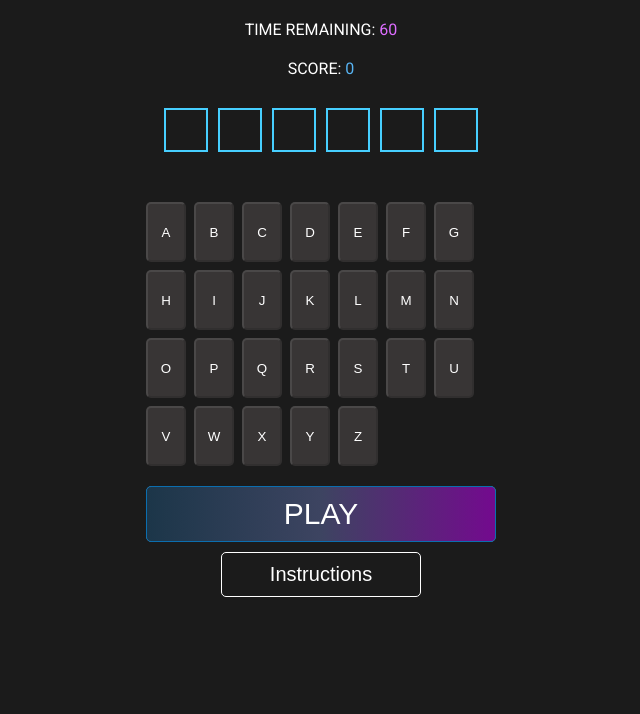
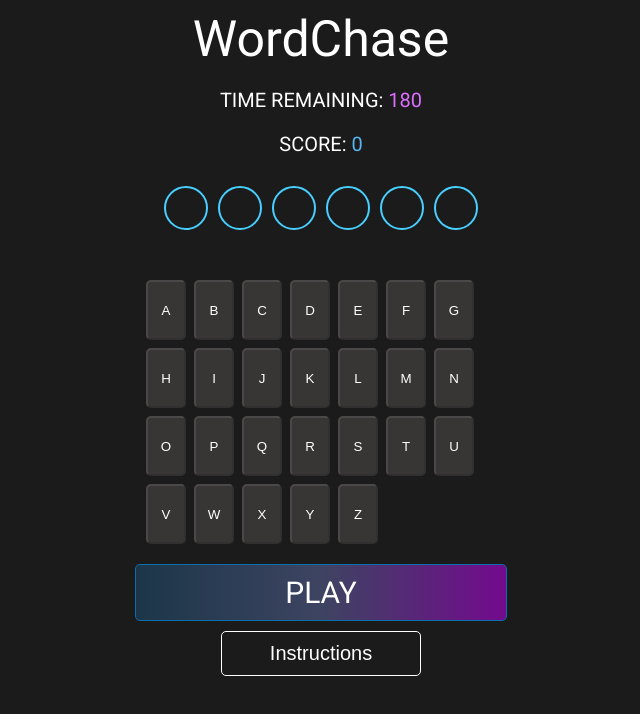
Before and after one commit to Sam-Haider/WordChase, a React (Create React App) app: page / in a window 1280 px wide. Shown: the top 714 px of the page, without its empty margins (319-959 px from the left). Built offline with nearby package versions, Linux system fonts and the light colour scheme.

Commit message:
Fix so that hitting play resets the game

```diff
--- a/src/components/home/home.js
+++ b/src/components/home/home.js
@@ -2,6 +2,12 @@ import React, { useEffect, useState } from "react";
 import styled from "styled-components";
 import { words } from "../../wordList";
 import { Keyboard } from "../keyboard/keyboard";
+
+const Title = styled.div`
+  margin-top: 10px;
+  font-size: 50px;
+  color: white;
+`;
 
 const ToggleInstructions = styled.button`
   background: none;
@@ -22,6 +28,23 @@ const Instructions = styled.div`
   margin-top: 10px;
   border-radius: 5px;
   max-width: 310px;
+`;
+
+const PlayButton = styled.div`
+  border: 1px solid rgb(11, 110, 175);
+  font-size: 30px;
+  color: white;
+  width: 350px;
+  margin-top: 20px;
+  border-radius: 5px;
+  padding: 10px;
+  background-image: linear-gradient(to right, #1c3649, #3d4461, #730a8e);
+  text-align: center;
+`;
+
+const Tile = styled.div`
+  ${({ isCorrectWord }) =>
+    isCorrectWord && `background-color: #83f79f; color: black`}
 `;
 
 const Timer = styled.span`
@@ -80,13 +103,17 @@ export const Home = () => {
     setScore(0);
   };
 
+  const [isCorrectWord, setIsCorrectWOrd] = useState(false);
+
   useEffect(() => {
     if (letters.length === 6 && letters[5] !== "") {
+      setIsCorrectWOrd(true);
       setTimeout(() => {
         setScore((prevScore) => prevScore + 1);
         const { newLetter } = updateWord([], gameWords);
         setLetters(newLetter);
-      }, 1000);
+        setIsCorrectWOrd(false);
+      }, 2000);
     }
   }, [letters]);
 
@@ -97,20 +124,25 @@ export const Home = () => {
     }
   }, [gameOver]);
 
-  const [time, setTime] = useState(60);
+  const [time, setTime] = useState(180);
 
   useEffect(() => {
+    let timerId;
     if (!gameOver) {
       time > 0 &&
-        setTimeout(() => {
+        (timerId = setTimeout(() => {
           setTime(time - 1);
-        }, 1000);
+        }, 1000));
     }
 
     if (time === 0) {
       setGameOver(true);
       setMessage("GAME OVER!!!");
     }
+
+    return () => {
+      clearTimeout(timerId);
+    };
   }, [gameOver, time]);
 
   const [showInstructions, setShowInstructions] = useState(false);
@@ -120,6 +152,7 @@ export const Home = () => {
 
   return (
     <div className="game-container">
+      <Title>WordChase</Title>
       <div className="time-label">
         TIME REMAINING: <Timer className="time">{time}</Timer>
       </div>
@@ -127,18 +160,34 @@ export const Home = () => {
         SCORE: <span className="score">{score}</span>
       </div>
       <div className="tile-container">
-        <div className="tile">{letters[0]}</div>
-        <div className="tile">{letters[1]}</div>
-        <div className="tile">{letters[2]}</div>
-        <div className="tile">{letters[3]}</div>
-        <div className="tile">{letters[4]}</div>
-        <div className="tile">{letters[5]}</div>
+        <Tile isCorrectWord={isCorrectWord} className="tile">
+          {letters[0]}
+        </Tile>
+        <Tile isCorrectWord={isCorrectWord} className="tile">
+          {letters[1]}
+        </Tile>
+        <Tile isCorrectWord={isCorrectWord} className="tile">
+          {letters[2]}
+        </Tile>
+        <Tile isCorrectWord={isCorrectWord} className="tile">
+          {letters[3]}
+        </Tile>
+        <Tile isCorrectWord={isCorrectWord} className="tile">
+          {letters[4]}
+        </Tile>
+        <Tile isCorrectWord={isCorrectWord} className="tile">
+          {letters[5]}
+        </Tile>
       </div>
       <div className="message">{message}</div>
       <Keyboard gameOver={gameOver} handleClick={handleClick} />
-      <button disabled={!gameOver} className="play-btn" onClick={handlePlay}>
+      <PlayButton
+        disabled={!gameOver}
+        className="play-btn"
+        onClick={handlePlay}
+      >
         PLAY
-      </button>
+      </PlayButton>
       <ToggleInstructions onClick={toggleInstructions}>
         {showInstructions ? "Hide" : ""} Instructions
       </ToggleInstructions>
--- a/src/index.css
+++ b/src/index.css
@@ -29,6 +29,7 @@ body {
   display: flex;
   justify-content: center;
   align-items: center;
+  border-radius: 50%;
 }
 
 .keyboard-container {
@@ -53,23 +54,15 @@ body {
   color: white;
   border-radius: 5px;
 }
-.play-btn {
-  border: 1px solid rgb(11, 110, 175);
-  font-size: 30px;
-  color: white;
-  width: 350px;
-  margin-top: 20px;
-  border-radius: 5px;
-  padding: 10px;
-  background-image: linear-gradient(to right, #1c3649, #3d4461, #730a8e);
-}
 
 .time-label {
   margin-top: 20px;
   margin-bottom: 20px;
+  font-size: 20px;
 }
 .score-label {
   margin-bottom: 20px;
+  font-size: 20px;
 }
 
 .score {
--- a/src/wordList.js
+++ b/src/wordList.js
@@ -1687,6 +1687,7 @@ export const words = [
   "limits",
   "linear",
   "lineup",
+  "linger",
   "lining",
   "linked",
   "liquid",
@@ -2316,6 +2317,7 @@ export const words = [
   "thrive",
   "throat",
   "throne",
+  "throng",
   "thrown",
   "throws",
   "ticket",
```
